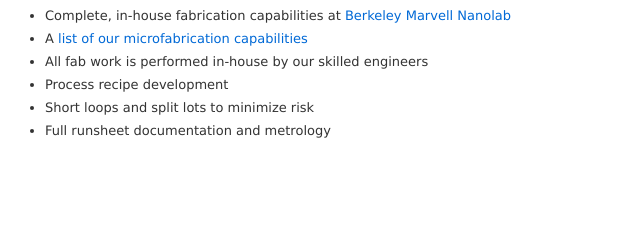
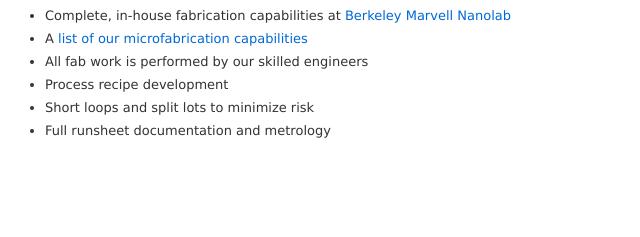
Before and after one commit to westslw/amf, a plain HTML site: page www/prototyping.html in a window 1280 px wide. Shown: the part 255-492 px from the top of the page, 515-1155 px from the left. Drawn offline with Linux system fonts and the light colour scheme.

Commit message:
minor mod Proto

```diff
--- a/www/prototyping.html
+++ b/www/prototyping.html
@@ -62,7 +62,7 @@
 			   <ul>
 				<li>Complete, in-house fabrication capabilities at <a href="http://nanolab.berkeley.edu">Berkeley Marvell Nanolab</a></li>
 				<li>A <a href="microfabrication.html">list of our microfabrication capabilities</a></li>
-				<li>All fab work is performed in-house by our skilled engineers</li>
+				<li>All fab work is performed by our skilled engineers</li>
 				<li>Process recipe development</li>
 				<li>Short loops and split lots to minimize risk</li>
 				<li>Full runsheet documentation and metrology</li>
```
